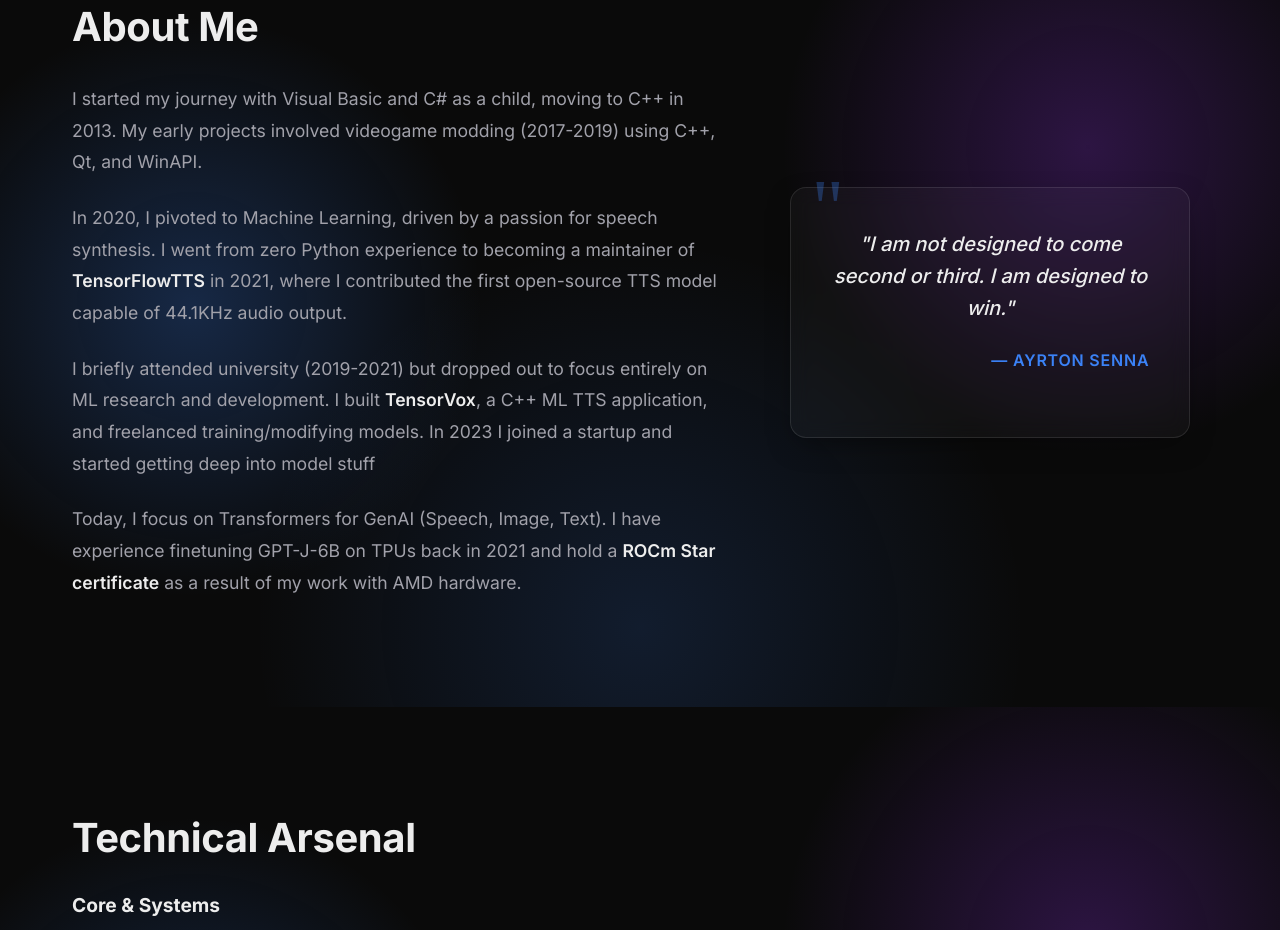
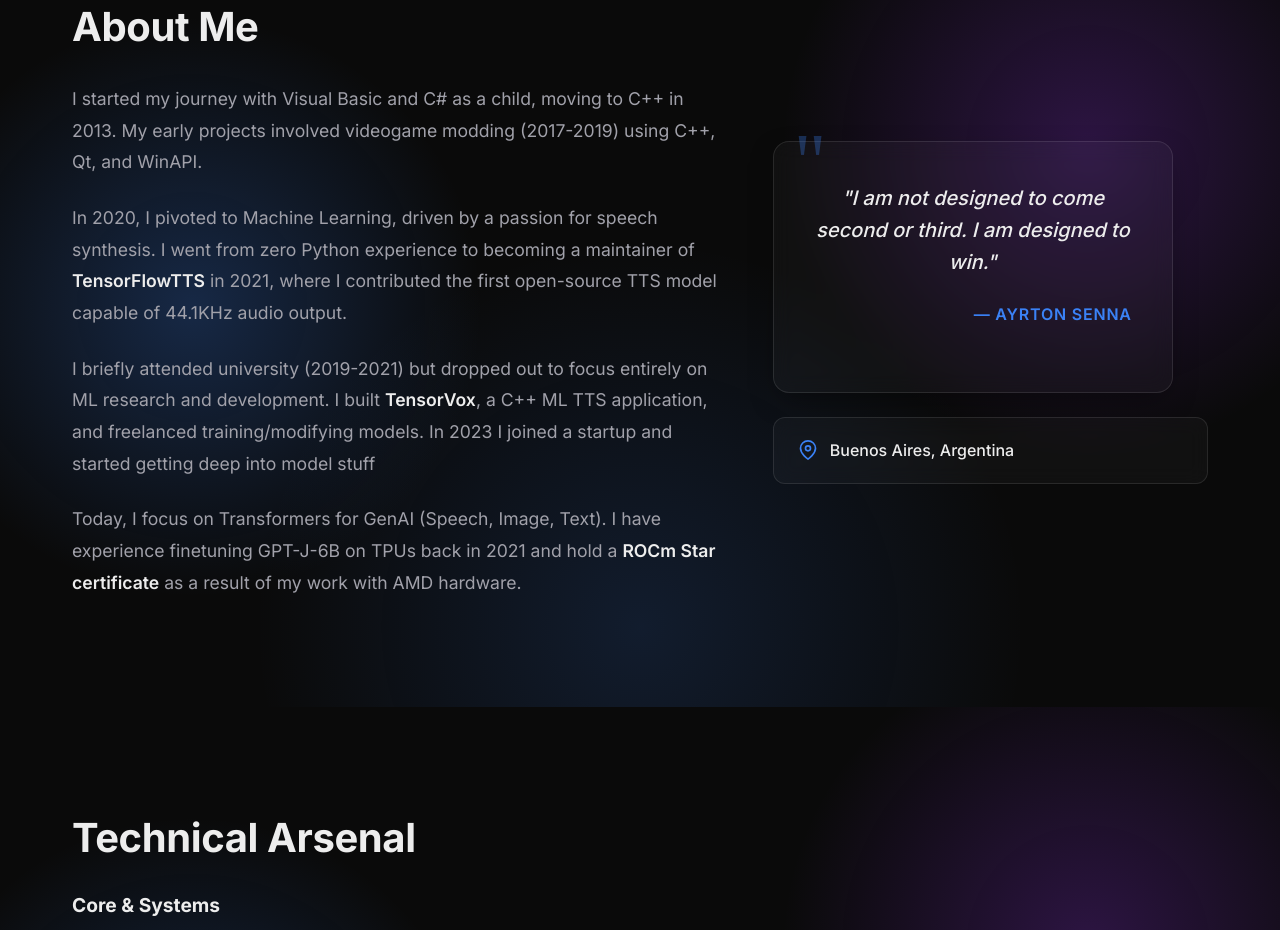
Before and after one commit to ZDisket/zdisket.github.io, a plain HTML site: page page.html in a window 1280 px wide. Shown: the part 893-1823 px from the top of the page. Drawn offline with Linux system fonts and the light colour scheme.

Commit message:
add location pag

```diff
--- a/page.html
+++ b/page.html
@@ -61,9 +61,18 @@
                             GPT-J-6B on TPUs back in 2021 and hold a <strong>ROCm Star certificate</strong> as a result of my work with AMD hardware.</p>
                     </div>
                     <div class="about-extra fade-in">
+                        <div class="about-extra-content">
                         <div class="quote-box">
                             <p class="quote-text">"I am not designed to come second or third. I am designed to win."</p>
                             <p class="quote-author">— Ayrton Senna</p>
+                        </div>
+                            <div class="location-box">
+                                <svg xmlns="http://www.w3.org/2000/svg" width="20" height="20" viewBox="0 0 24 24" fill="none" stroke="currentColor" stroke-width="2" stroke-linecap="round" stroke-linejoin="round" class="location-icon">
+                                    <path d="M21 10c0 7-9 13-9 13s-9-6-9-13a9 9 0 0 1 18 0z"></path>
+                                    <circle cx="12" cy="10" r="3"></circle>
+                                </svg>
+                                <p class="location-text">Buenos Aires, Argentina</p>
+                            </div>
                         </div>
                     </div>
                 </div>
```
